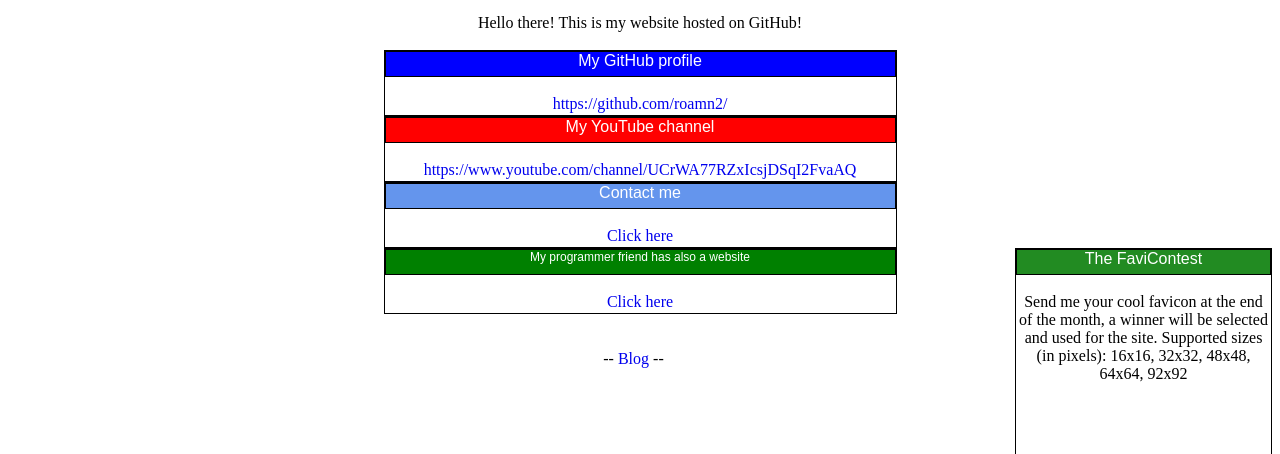
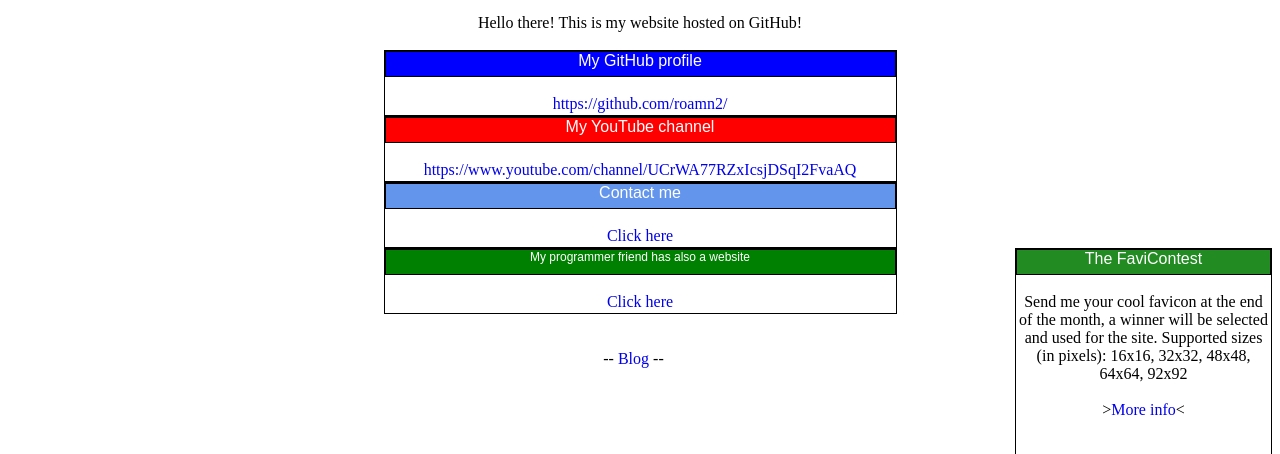
Before and after one commit to roamn2/roamn2.github.io, a plain HTML site: page index.html in a window 1280 px wide. Shown: the part 62-516 px from the top of the page. Drawn offline with Linux system fonts and the light colour scheme.

Commit message:
Update index.html

```diff
--- a/index.html
+++ b/index.html
@@ -64,7 +64,7 @@
 
 
 			<div style="float: center;" class="container_big"><div style="background-color: cornflowerblue" class="bar_big">Contact me</div><br><a style="text-decoration:none; color: #0000ee;" href="mailto:">Click here</a></div></div>
-				<div style="float: right; height: 256px" class="container_small"><div style="background-color: forestgreen" class="bar">The FaviContest</div><br>Send me your cool favicon at the end of the month, a winner will be selected and used for the site. Supported sizes (in pixels): 16x16, 32x32, 48x48, 64x64, 92x92</div></div>
+				<div style="float: right; height: 256px" class="container_small"><div style="background-color: forestgreen" class="bar">The FaviContest</div><br>Send me your cool favicon at the end of the month, a winner will be selected and used for the site. Supported sizes (in pixels): 16x16, 32x32, 48x48, 64x64, 92x92<br><br><center>&gt;<a style="text-decoration: none; color: #0000ee;" href="p/fc.html">More info</a>&lt;</center></div></div>
 			<div style="float: center;" class="container_big"><div style="background-color: green; font-size: 12px;" class="bar_big">My programmer friend has also a website</div><br><a style="text-decoration:none; color: #0000ee;" href="https://cv.martin-vogt.ch">Click here</a></div></div>
 			<br><br><center>&nbsp;&nbsp;&nbsp;&nbsp;&nbsp;&nbsp;&nbsp;&nbsp;&nbsp;&nbsp;&nbsp;&nbsp;&nbsp;&nbsp;&nbsp;&nbsp;&nbsp;&nbsp;&nbsp;&nbsp;&nbsp;&nbsp;&nbsp;&nbsp;&nbsp;&nbsp;&nbsp;&nbsp;&nbsp;&nbsp;&nbsp;&nbsp;&nbsp;&nbsp;&nbsp;&nbsp;&nbsp;&nbsp;&nbsp;&nbsp;&nbsp;&nbsp;&nbsp;&nbsp;&nbsp;&nbsp;&nbsp;&nbsp;&nbsp;&nbsp;&nbsp;&nbsp;&nbsp;&nbsp;&nbsp;&nbsp;&nbsp;&nbsp;&nbsp;&nbsp;
 				-- <a style="text-decoration:none; color: #0000ee;" href="p/blog.html">Blog</a> --</center>
```
